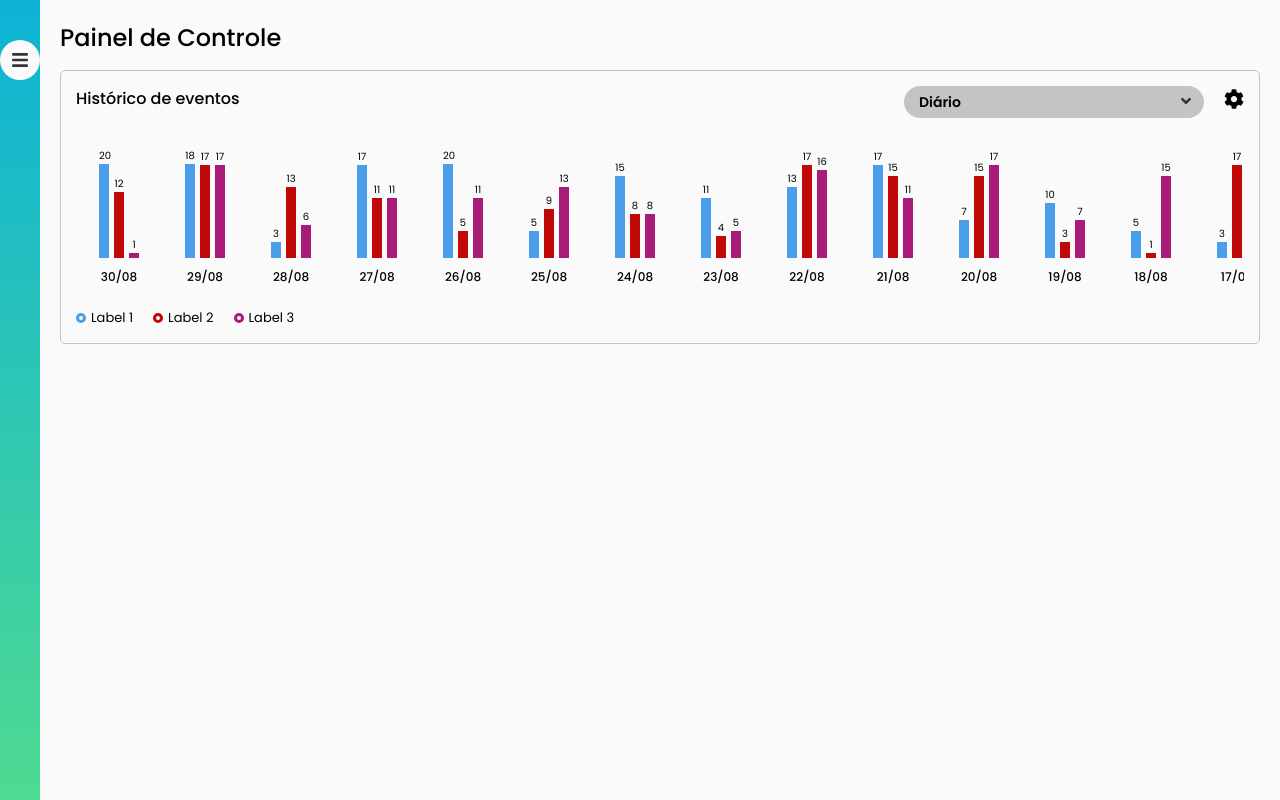
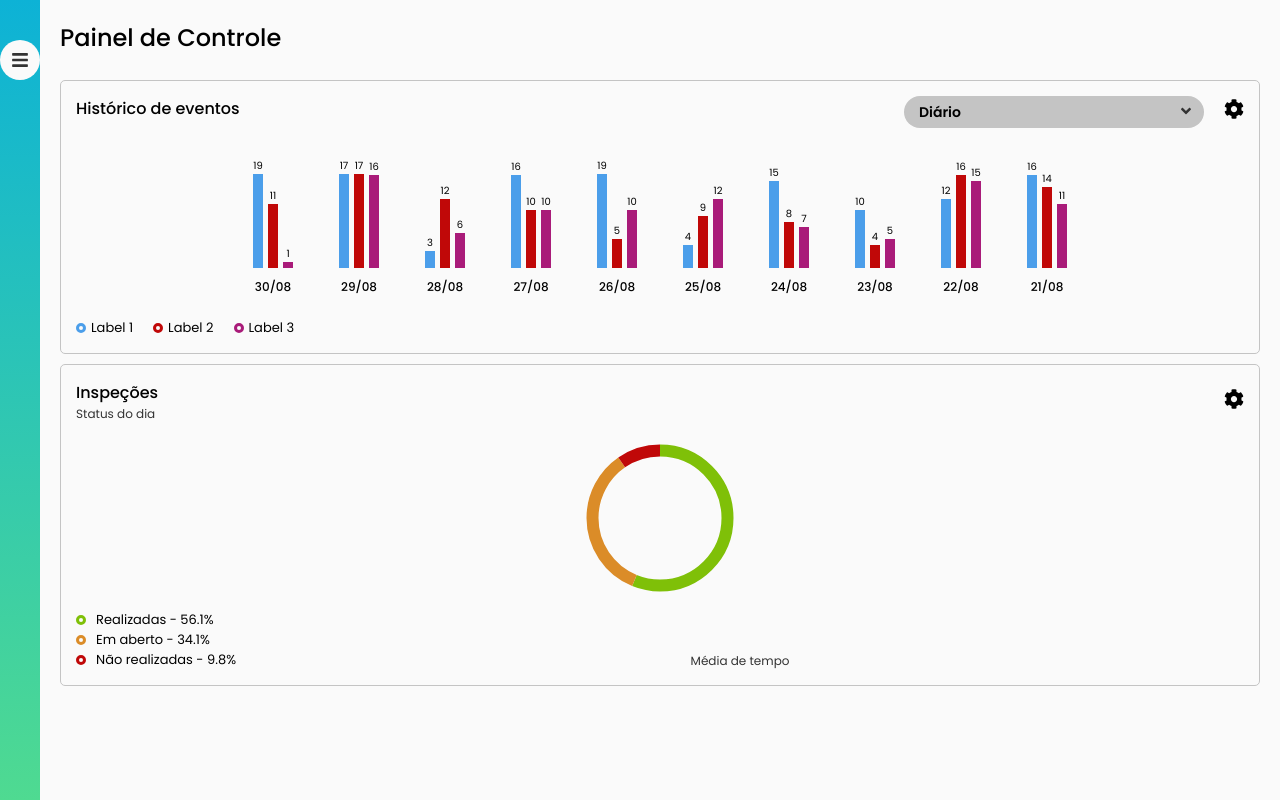
Before and after one commit to gavito-gomes/tracking-trade-web, a React (Create React App) app: page / in a window 1280 px wide. Built offline with nearby package versions, Linux system fonts and the light colour scheme.

Commit message:
PizzaChart almost completed

```diff
--- a/src/components/Card.tsx
+++ b/src/components/Card.tsx
@@ -11,6 +11,7 @@ const Card: React.FC<CardProps> = ({ children }) => {
 export default Card
 
 const CardContainer = styled.div`
+  /* height: 100%; */
   width: 100%;
   border-radius: 5px;
   border: 1px solid ${colors.gray};
--- a/src/components/BarChart.tsx
+++ b/src/components/charts/BarChart.tsx
@@ -1,8 +1,8 @@
 import React, { useState } from 'react'
 import styled from 'styled-components'
-import { colors } from '../styles/constants'
+import { colors } from '../../styles/constants'
 
-interface BarType {
+export type BarType = {
   id: number
   label: string
   color?: string
@@ -73,7 +73,7 @@ function BarChart<X, Y>({
 export default BarChart
 
 const Container = styled('div')<{ viewScroll?: boolean }>`
-  width: 100%;
+  /* width: 100%; */
   /* background: #f44; */
   height: 160px;
   display: flex;
--- /dev/null
+++ b/src/components/charts/PizzaChart.tsx
@@ -0,0 +1,87 @@
+import React, { useEffect, useState } from 'react'
+import styled from 'styled-components'
+
+export type PizzaValueType = {
+  value: number
+  label: string
+  color?: string
+}
+
+type PizzaChartProps = {
+  arrayData: Array<PizzaValueType>
+  chartSize?: number
+}
+
+type ChartDash = {
+  offset: number
+  dasharray: number
+  color?: string
+}
+
+function BarChart({
+  arrayData,
+  chartSize = 100,
+}: PizzaChartProps): JSX.Element {
+  const [chartDashes, setchartDashes] = useState<Array<ChartDash>>([])
+
+  // const calculateDasharray = (index: number) => {
+  //   let value =
+  //     arrayData && index < arrayData.length && index >= 0
+  //       ? arrayData[index].value
+  //       : 0
+  //   let percentage = value / totalValue
+  //   console.log('percentage', percentage)
+
+  //   return 2 * Math.PI * percentage
+  // }
+
+  useEffect(() => {
+    if (!arrayData) return
+    let accOffset = 0
+    let dashes = arrayData.map((item, i) => {
+      let dasharray = item.value * 2 * Math.PI
+      let dash = {
+        dasharray,
+        offset: accOffset,
+        color: item.color,
+      }
+      accOffset += dasharray
+      return dash
+    })
+    console.log('dashes', dashes)
+
+    setchartDashes(dashes)
+  }, [arrayData])
+
+  return (
+    <Container>
+      <svg
+        viewBox='0 0 100 100'
+        width={chartSize}
+        height={chartSize}
+        transform='rotate(-90)'
+      >
+        {chartDashes.map((dash, i) => {
+          return (
+            <circle
+              r={45}
+              cx={50}
+              cy={50}
+              stroke={dash.color}
+              strokeWidth={8}
+              strokeDasharray={`${dash.dasharray * 45} 1000`}
+              strokeDashoffset={-dash.offset * 45}
+              fill='transparent'
+            />
+          )
+        })}
+      </svg>
+    </Container>
+  )
+}
+
+export default BarChart
+
+const Container = styled.div`
+  width: 100%;
+`
--- /dev/null
+++ b/src/components/charts/Subtitles.tsx
@@ -0,0 +1,18 @@
+import React from 'react'
+import styled from 'styled-components'
+
+export const Subtitle = styled.div`
+  display: flex;
+  align-items: center;
+  gap: 10px;
+`
+
+export const SubtitlesCircle = styled('div')<{ color?: string }>`
+  border: 3px solid ${(props) => props.color};
+  width: 10px;
+  height: 10px;
+  border-radius: 50%;
+`
+export const SubtitlesLabel = styled.div`
+  font-size: 13px;
+`
--- a/src/data/index.ts
+++ b/src/data/index.ts
@@ -1,18 +1,20 @@
 import faker from 'faker'
-import { BarValueType } from '../components/BarChart'
+import { BarValueType } from '../components/charts/BarChart'
+import { PizzaValueType } from '../components/charts/PizzaChart'
+import { colors } from '../styles/constants'
 
-export type InspectionType = {
+export type ScheduledInspectionType = {
   name: string
   planned: number
   completed: number
   lastUpdate?: Date
 }
 
-let inspections: Array<InspectionType> = []
+let scheduledInspections: Array<ScheduledInspectionType> = []
 
 for (let i = 0; i < 10; i++) {
   let planned = faker.datatype.number({ min: 10, max: 30 })
-  inspections.push({
+  scheduledInspections.push({
     name: faker.name.findName(),
     planned,
     completed: faker.datatype.number({ min: 1, max: planned }),
@@ -22,31 +24,44 @@ for (let i = 0; i < 10; i++) {
 
 let eventHistory = Array<BarValueType<string, number>>()
 
-for (let i = 0; i < 20; i++) {
+for (let i = 0; i < 10; i++) {
+  let date = new Date(Date.now() - 24 * 3600 * 1000 * i)
   eventHistory.push({
-    valueX: `${new Date().getDate() - i}/${('00' + new Date().getMonth()).slice(
-      -2
-    )}`,
+    valueX: `${date.getDate()}/${('00' + date.getMonth()).slice(-2)}`,
     bars: [
       {
         barTypeId: 0,
-        valueY: Math.round(Math.random() * 20 + 1),
+        valueY: Math.round(Math.random() * 19 + 1),
       },
       {
         barTypeId: 1,
-        valueY: Math.round(Math.random() * 20 + 1),
+        valueY: Math.round(Math.random() * 19 + 1),
       },
       {
         barTypeId: 2,
-        valueY: Math.round(Math.random() * 20 + 1),
+        valueY: Math.round(Math.random() * 19 + 1),
       },
     ],
   })
 }
 
+let inspections: Array<PizzaValueType> = [
+  { value: 23, label: 'Realizadas', color: colors.green },
+  { value: 14, label: 'Em aberto', color: colors.orange },
+  { value: 4, label: 'Não realizadas', color: colors.red },
+]
+
 const data = {
+  scheduledInspections,
+  eventHistory: {
+    barTypes: [
+      { id: 0, label: 'Label 1', color: colors.blue },
+      { id: 1, label: 'Label 2', color: colors.red },
+      { id: 2, label: 'Label 3', color: colors.lilac },
+    ],
+    arrayData: eventHistory,
+  },
   inspections,
-  eventHistory,
 }
 
 export default data
--- a/src/features/ControlPanel/ContextProvider.tsx
+++ b/src/features/ControlPanel/ContextProvider.tsx
@@ -1,13 +1,25 @@
 import React, { createContext, useState } from 'react'
-import { BarValueType } from '../../components/BarChart'
-import data, { InspectionType } from '../../data/Index'
+import { BarType, BarValueType } from '../../components/charts/BarChart'
+import { PizzaValueType } from '../../components/charts/PizzaChart'
+import data, { ScheduledInspectionType } from '../../data/Index'
 
 type ControlPanelData = {
-  scheduledInspections?: Array<InspectionType>
-  eventHistory?: Array<BarValueType<string, number>>
+  scheduledInspections: Array<ScheduledInspectionType>
+  eventHistory: {
+    arrayData: Array<BarValueType<string, number>>
+    barTypes: Array<BarType>
+  }
+  inspections: Array<PizzaValueType>
 }
 
-export const ControlPanelContext = createContext<ControlPanelData>({})
+export const ControlPanelContext = createContext<ControlPanelData>({
+  scheduledInspections: [],
+  inspections: [],
+  eventHistory: {
+    arrayData: [],
+    barTypes: [],
+  },
+})
 
 type ProviderProps = {
   children?: React.ReactNode
@@ -16,14 +28,16 @@ type ProviderProps = {
 export default function ControlPanelContextProvider({
   children,
 }: ProviderProps): JSX.Element {
+  const [scheduledInspections] = useState(data.scheduledInspections)
+  const [eventHistory] = useState(data.eventHistory)
   const [inspections] = useState(data.inspections)
-  const [eventHistory] = useState(data.eventHistory)
 
   return (
     <ControlPanelContext.Provider
       value={{
-        scheduledInspections: inspections,
+        scheduledInspections,
         eventHistory,
+        inspections,
       }}
     >
       {children}
--- a/src/features/ControlPanel/View.tsx
+++ b/src/features/ControlPanel/View.tsx
@@ -3,6 +3,7 @@ import styled from 'styled-components'
 import { screen } from '../../styles/constants'
 import { Page } from '../../styles/global'
 import EventHistory from './components/EventHistory'
+import Inspections from './components/Inspections'
 
 export default function ControlPanel(): JSX.Element {
   return (
@@ -11,6 +12,9 @@ export default function ControlPanel(): JSX.Element {
       <EventHistoryWrapper>
         <EventHistory />
       </EventHistoryWrapper>
+      <InspectionsWrapper>
+        <Inspections />
+      </InspectionsWrapper>
     </Container>
   )
 }
@@ -18,8 +22,9 @@ export default function ControlPanel(): JSX.Element {
 const Container = styled(Page)`
   padding: 20px;
   display: grid;
-  grid-template-rows: 50px repeat(auto-fit, minmax(200px, 1fr));
+  grid-template-rows: 50px repeat(3, fit-content(300px));
   grid-template-columns: 100%;
+  gap: 10px;
 
   @media (${screen.md}) {
     grid-template-columns: repeat(3, 1fr);
@@ -39,3 +44,12 @@ const EventHistoryWrapper = styled.div`
     grid-column: 1 / 4;
   }
 `
+
+const InspectionsWrapper = styled.div`
+  grid-row: 3 / 4;
+  grid-column: 1 / 2;
+
+  @media (${screen.md}) {
+    grid-column: 1 / 4;
+  }
+`
--- a/src/features/ControlPanel/components/EventHistory.tsx
+++ b/src/features/ControlPanel/components/EventHistory.tsx
@@ -2,21 +2,17 @@ import React, { useContext } from 'react'
 import styled from 'styled-components'
 import Card, { CardTitle } from '../../../components/Card'
 import Select from '../../../components/Select'
-import { colors, screen } from '../../../styles/constants'
+import { screen } from '../../../styles/constants'
 import { FaCog } from 'react-icons/fa'
 import { ControlPanelContext } from '../ContextProvider'
-import BarChart from '../../../components/BarChart'
+import BarChart from '../../../components/charts/BarChart'
+import {
+  SubtitlesCircle,
+  SubtitlesLabel,
+} from '../../../components/charts/Subtitles'
 
-type EventHistoryProps = {}
-
-const EventHistory: React.FC<EventHistoryProps> = () => {
+const EventHistory: React.FC = () => {
   const { eventHistory } = useContext(ControlPanelContext)
-
-  const barTypes = [
-    { id: 0, label: 'Label 1', color: colors.blue },
-    { id: 1, label: 'Label 2', color: colors.red },
-    { id: 2, label: 'Label 3', color: colors.lilac },
-  ]
 
   return (
     <Container>
@@ -34,14 +30,17 @@ const EventHistory: React.FC<EventHistoryProps> = () => {
         </Header>
 
         <Chart>
-          <BarChart barTypes={barTypes} arrayData={eventHistory} />
+          <BarChart
+            barTypes={eventHistory.barTypes}
+            arrayData={eventHistory.arrayData}
+          />
         </Chart>
 
         <ChartSubtitle>
-          {barTypes.map((item) => (
+          {eventHistory.barTypes.map((item) => (
             <BarType>
-              <BarTypeCircle color={item.color} />
-              <BarTypeLabel>{item.label}</BarTypeLabel>
+              <SubtitlesCircle color={item.color} />
+              <SubtitlesLabel>{item.label}</SubtitlesLabel>
             </BarType>
           ))}
         </ChartSubtitle>
@@ -100,6 +99,8 @@ const Chart = styled.div`
   max-width: 100%;
   overflow-x: hidden;
   margin-top: 10px;
+  display: flex;
+  justify-content: center;
 `
 const ChartSubtitle = styled.div`
   margin-top: 10px;
@@ -114,13 +115,3 @@ const BarType = styled.div`
   align-items: center;
   gap: 5px;
 `
-
-const BarTypeCircle = styled('div')<{ color?: string }>`
-  border: 3px solid ${(props) => props.color};
-  width: 10px;
-  height: 10px;
-  border-radius: 50%;
-`
-const BarTypeLabel = styled.div`
-  font-size: 13px;
-`
--- /dev/null
+++ b/src/features/ControlPanel/components/Inspections.tsx
@@ -0,0 +1,122 @@
+import React, { useContext, useEffect, useState } from 'react'
+import { FaCog } from 'react-icons/fa'
+import styled from 'styled-components'
+import Card, { CardTitle } from '../../../components/Card'
+import PizzaChart, {
+  PizzaValueType,
+} from '../../../components/charts/PizzaChart'
+import {
+  Subtitle,
+  SubtitlesCircle,
+  SubtitlesLabel,
+} from '../../../components/charts/Subtitles'
+import { colors, screen } from '../../../styles/constants'
+import { ControlPanelContext } from '../ContextProvider'
+
+const Inspections: React.FC = () => {
+  const { inspections } = useContext(ControlPanelContext)
+
+  const [chartData, setchartData] = useState<Array<PizzaValueType>>([])
+  const [totalValue] = useState(
+    inspections.map((item) => item.value).reduce((acc, prev) => acc + prev, 0)
+  )
+
+  useEffect(() => {
+    let data: Array<PizzaValueType> = inspections.map((item) => {
+      return {
+        label: item.label,
+        value: item.value / totalValue,
+        color: item.color,
+      }
+    })
+    setchartData(data)
+  }, [inspections, totalValue])
+
+  return (
+    <Container>
+      <Card>
+        <Header>
+          <Title>
+            <CardTitle>Inspeções</CardTitle>
+            <CardSubtitle>Status do dia</CardSubtitle>
+          </Title>
+          <Settings>
+            <FaCog size={20} />
+          </Settings>
+        </Header>
+        <ChartWrapper>
+          <PizzaChart arrayData={chartData} chartSize={150} />
+        </ChartWrapper>
+        <InfoSection>
+          <Subtitles>
+            {inspections.map((item, i) => (
+              <Subtitle key={i}>
+                <SubtitlesCircle color={item.color}></SubtitlesCircle>
+                <SubtitlesLabel>
+                  {item.label} -{' '}
+                  {Number((item.value / totalValue) * 100).toFixed(1)}%
+                </SubtitlesLabel>
+              </Subtitle>
+            ))}
+          </Subtitles>
+          <TimeInfo>
+            <CardSubtitle>Média de tempo</CardSubtitle>
+          </TimeInfo>
+        </InfoSection>
+      </Card>
+    </Container>
+  )
+}
+
+export default Inspections
+
+const Container = styled.div`
+  height: 120px;
+  /* background: #f23; */
+`
+const ChartWrapper = styled.div`
+  /* background: salmon; */
+  padding: 10px;
+  text-align: center;
+`
+
+const Header = styled.div`
+  display: grid;
+  grid-template-columns: auto 30px;
+  grid-template-rows: auto auto;
+  gap: 10px;
+
+  @media (${screen.md}) {
+    grid-template-columns: auto 300px 30px;
+  }
+`
+
+const CardSubtitle = styled.h4`
+  font-size: 12px;
+  font-weight: 400;
+  color: ${colors.dark};
+`
+
+const Title = styled.div`
+  grid-column: 1 / 2;
+  /* background: aqua; */
+`
+const Settings = styled.button`
+  width: fit-content;
+  grid-column: 2 / 3;
+  background: transparent;
+  justify-self: flex-end;
+  /* background: salmon; */
+
+  @media (${screen.md}) {
+    grid-column: 3 / 4;
+  }
+`
+
+const InfoSection = styled.div`
+  display: grid;
+  grid-template-columns: auto auto;
+  align-items: flex-end;
+`
+const Subtitles = styled.div``
+const TimeInfo = styled.div``
```
